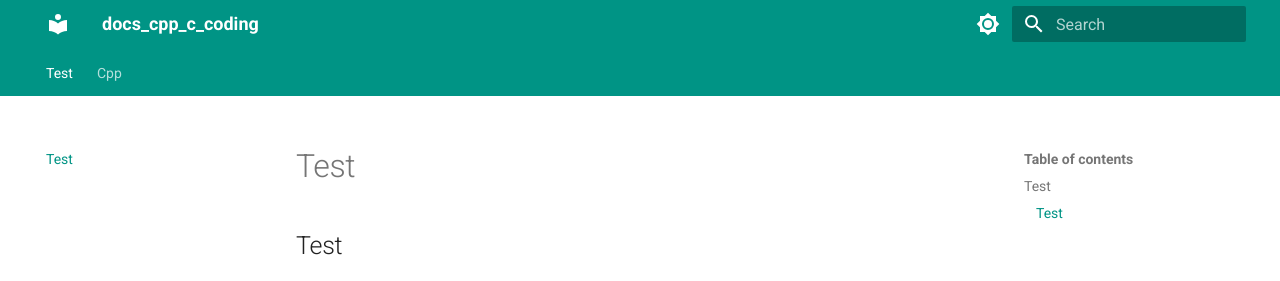
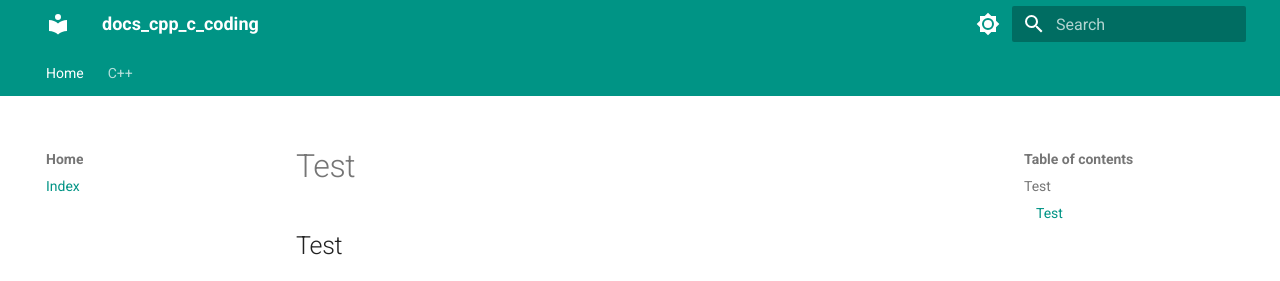
Before and after one commit to karl-police/docs_cpp_c_coding, an MkDocs documentation site: the page built from docs/index.md, in a window 1280 px wide. Shown: the top 281 px of the page. Built offline with MkDocs 1.6.1 and Material for MkDocs 9.7.7, drawn with Linux system fonts in a browser that asks for light colours; part of the change alters nothing that is shown.

Commit message:
Update mkdocs.yml

```diff
--- a/mkdocs.yml
+++ b/mkdocs.yml
@@ -83,9 +83,11 @@ markdown_extensions:
   - pymdownx.tasklist:
       custom_checkbox: true
 
-#nav:
-#  - Home:
-#    - Index: index.md
+nav:
+  - Home:
+    - Index: index.md
+  - C++:
+    - Index: cpp/index.md
 
 
 plugins:
```
